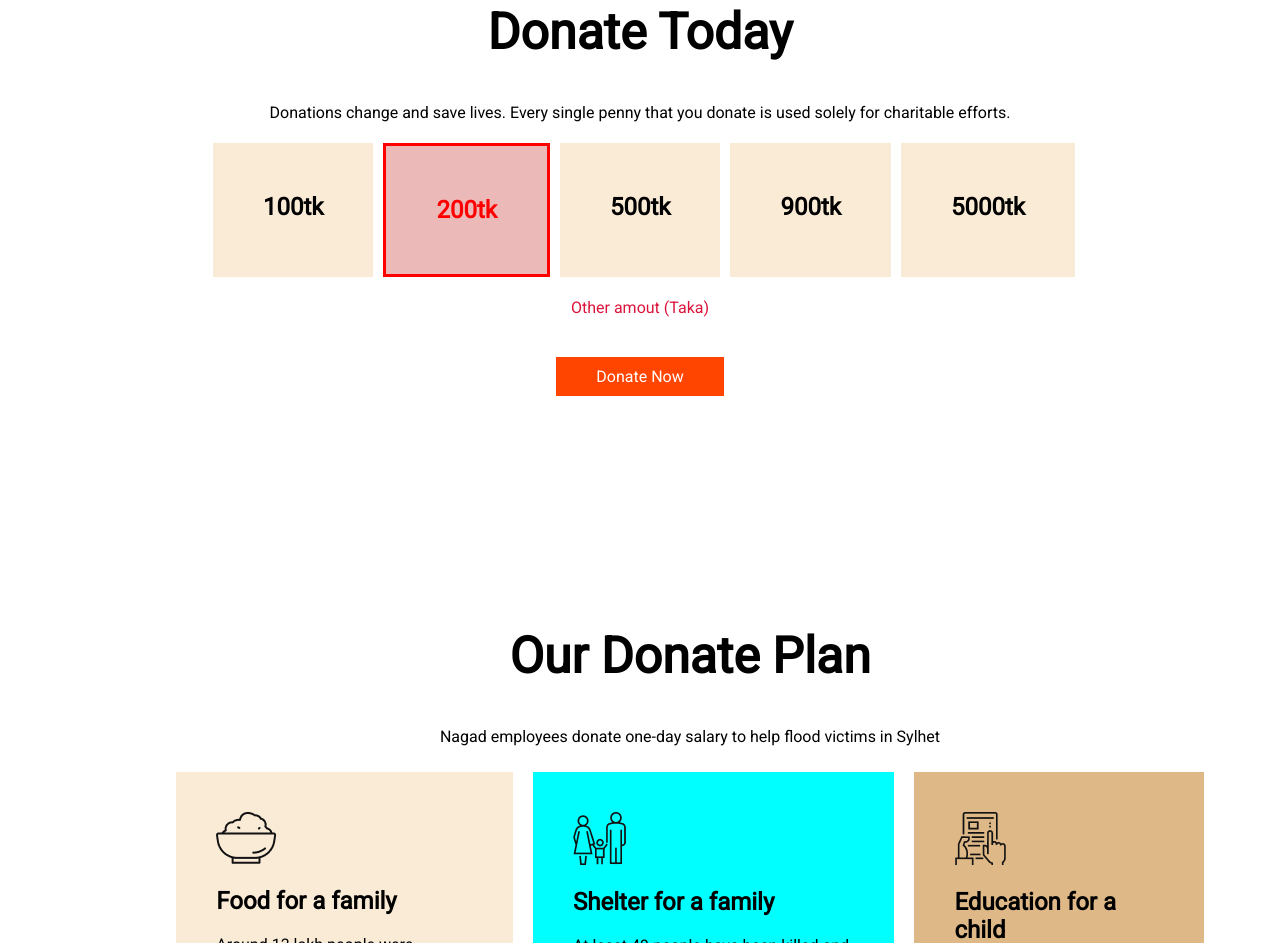
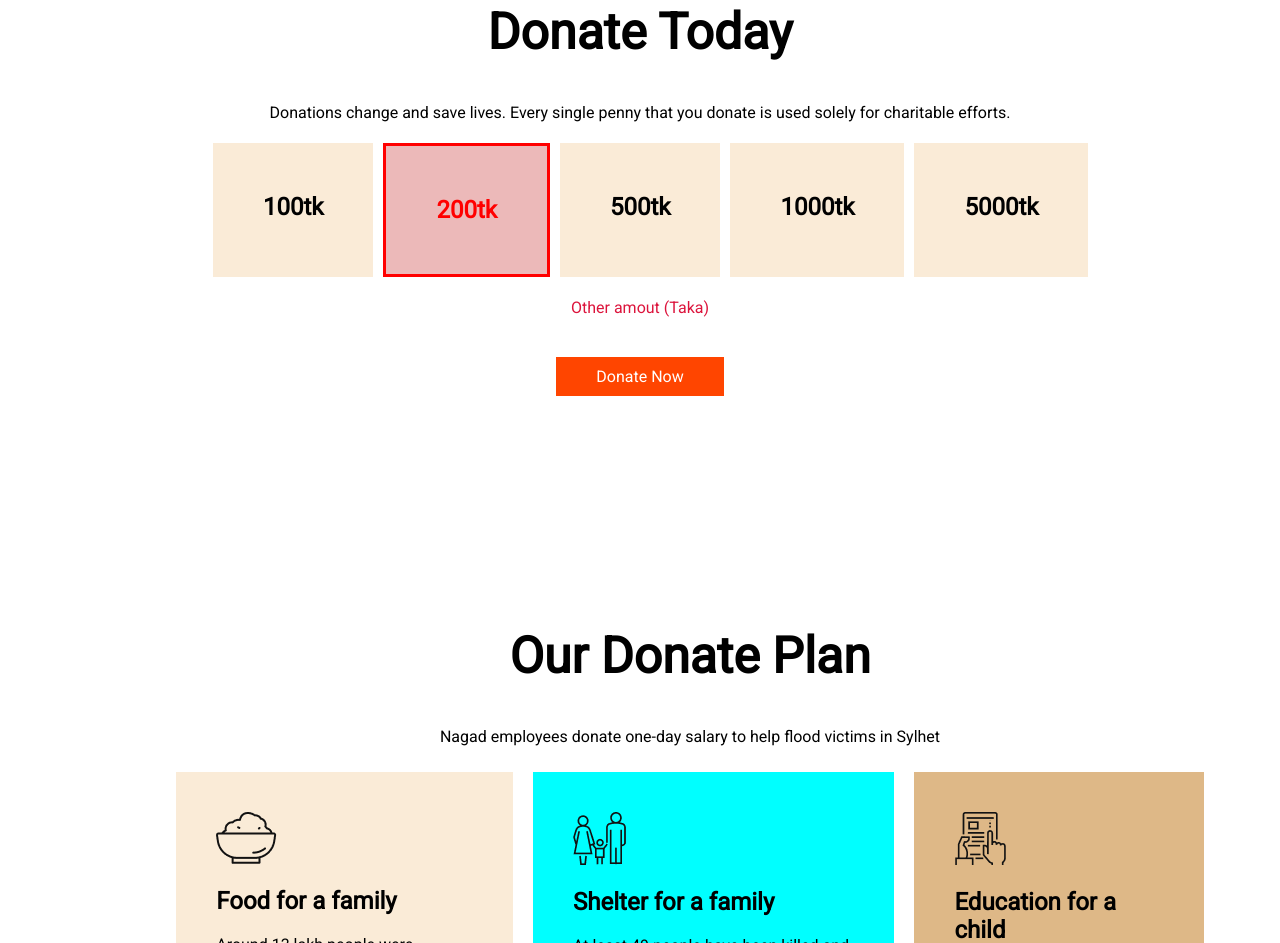
Before and after one commit to nurhossain25/assignment-one, a plain HTML site: page index.html in a window 1280 px wide. Shown: the part 960-1903 px from the top of the page. Drawn offline with Linux system fonts and the light colour scheme; files whose address does not match are found by name.

Commit message:
2nd commit

```diff
--- a/index.html
+++ b/index.html
@@ -38,7 +38,7 @@
             <h2>100tk</h2>
             <h2 id="color">200tk</h2>
             <h2>500tk</h2>
-            <h2>900tk</h2>
+            <h2>1000tk</h2>
             <h2>5000tk</h2>
 
         </div>
```
